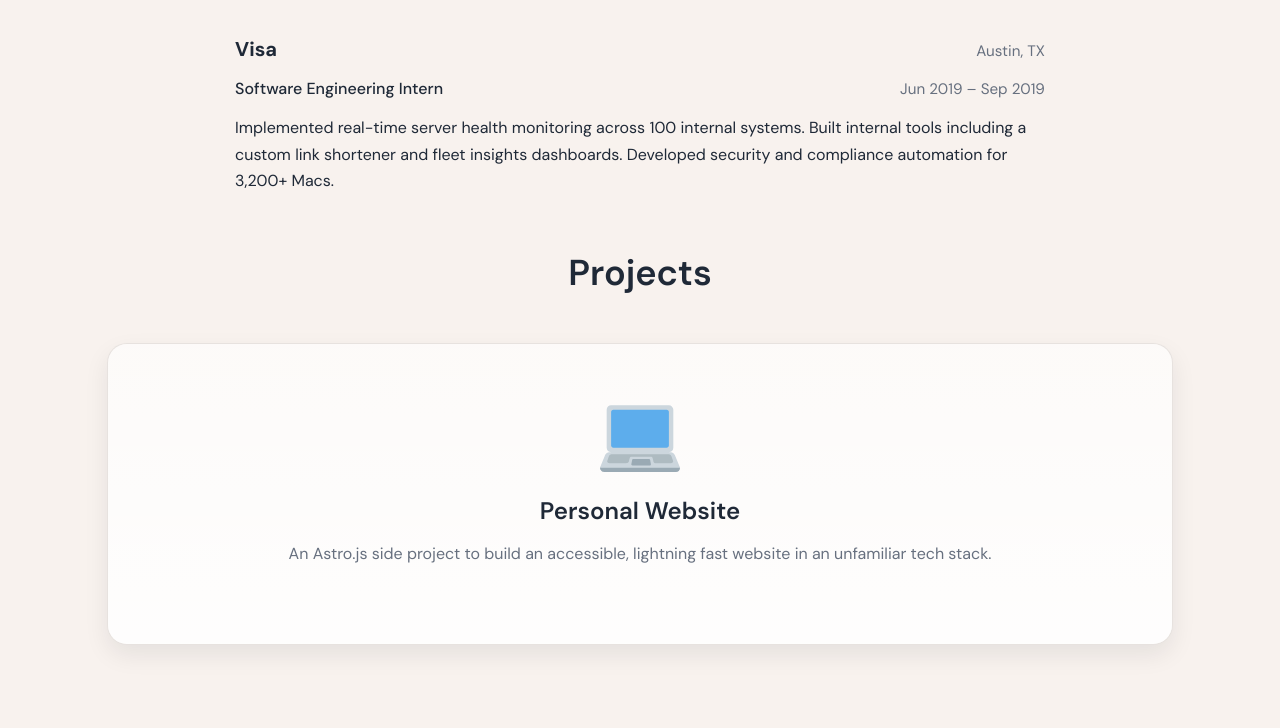
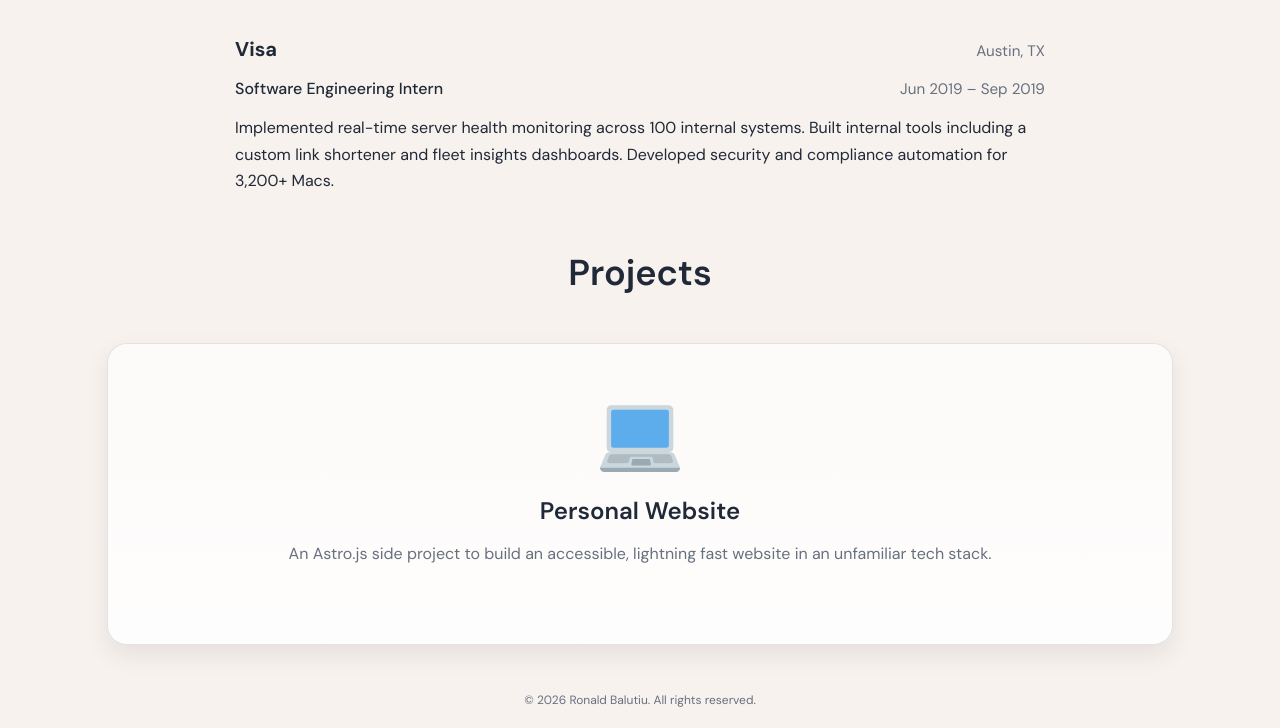
Before and after one commit to ronald-balutiu/personal-website, an Astro site: page / in a window 1280 px wide. Shown: the part 1991-2719 px from the top of the page. Before the commit the page ends 2668 px from the top, so only its background shows below. Built offline with nearby package versions, Linux system fonts and the light colour scheme; Astro itself is replaced by a stand-in of ours; a web font is replaced by a local one.

Commit message:
chore: add site copyright footer and refresh project documentation

```diff
--- a/src/layouts/Layout.astro
+++ b/src/layouts/Layout.astro
@@ -49,5 +49,8 @@ const {
         </main>
       )
     }
+    <footer class="site-footer">
+      <p class="site-footer-text">© 2026 Ronald Balutiu. All rights reserved.</p>
+    </footer>
   </body>
 </html>
--- a/src/pages/index.astro
+++ b/src/pages/index.astro
@@ -7,7 +7,7 @@ import Projects from '../components/projects/Projects.astro'
 import JumpLinks from '../components/JumpLinks.astro'
 ---
 
-<Layout title="Ronald Balutiu | Software Engineer" balancedRails>
+<Layout title="Ronald Balutiu | SWE" balancedRails>
   <JumpLinks slot="left-rail" />
   <Intro />
   <About />
--- a/src/styles/global.css
+++ b/src/styles/global.css
@@ -99,3 +99,18 @@ main p a[href^='http'] {
 .nav-link {
   text-decoration: none;
 }
+
+.site-footer {
+  position: relative;
+  z-index: 1;
+  padding: 0.9rem var(--content-inline-padding) 1.15rem;
+  background-color: var(--background);
+  text-align: center;
+}
+
+.site-footer-text {
+  margin: 0;
+  color: var(--gray-500);
+  font-size: var(--font-size-label-sm);
+  line-height: var(--line-height-normal);
+}
```
Also changed, not shown: .github/workflows/release-ci.yml, README.md, 1 other file.
